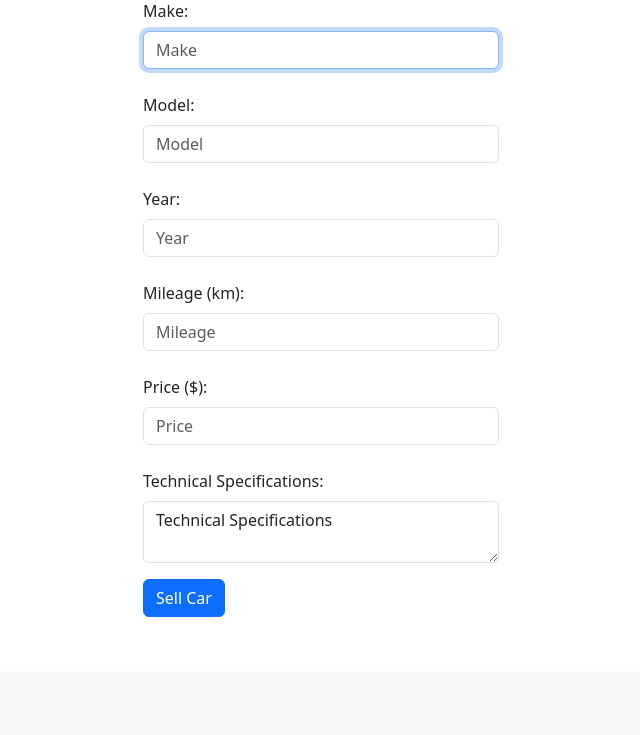
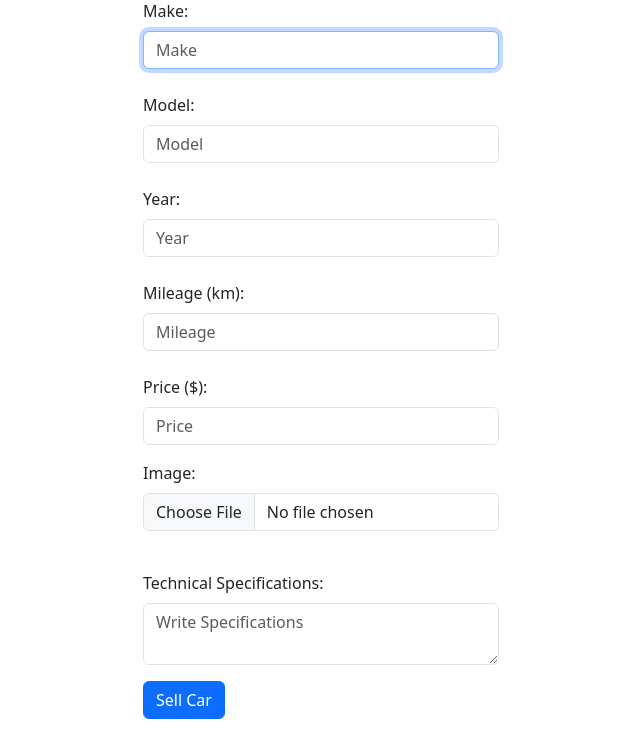
Before and after one commit to ramiqayya/cs50final, a Flask app: page /sell in a window 1280 px wide. Shown: the part 129-864 px from the top of the page, without its empty margins (319-959 px from the left). Before the commit the page ends 746 px from the top, so only its background shows below. Run offline with Flask 2, Linux system fonts and the light colour scheme; the visitor is signed in with stand-in values (Sample User, id 1); some libraries are stand-ins or nearby versions.

Commit message:
Add images database now it is available to add images directly to the database

```diff
--- a/app.py
+++ b/app.py
@@ -3,9 +3,21 @@ from flask import Flask, redirect, render_template, url_for, request, session
 from flask_session import Session
 from helpers import apology, login_required, usd, km
 from werkzeug.security import check_password_hash, generate_password_hash
+from flask_wtf import FlaskForm
+from wtforms import FileField, SubmitField
 from cs50 import SQL
+from werkzeug.utils import secure_filename
 
 app = Flask(__name__)
+app.config['SECRET_KEY'] = 'supersecretkey'
+app.config['UPLOAD_FOLDER'] = 'static/files'
+
+
+class UploadFileForm(FlaskForm):
+    file = FileField("File")
+    submit = SubmitField("Upload File")
+
+
 app.config["TEMPLATES_AUTO_RELOAD"] = True
 
 app.jinja_env.filters["usd"] = usd
@@ -114,6 +126,7 @@ def agree(id):
 
     db.execute("DELETE FROM requests WHERE car_id=?", id)
     db.execute("DELETE FROM cars WHERE car_id=?", id)
+    db.execute("DELETE FROM images WHERE car_id=?", id)
     return redirect("/requests")
 
 
@@ -135,7 +148,9 @@ def reject(id):
 @app.route("/sell", methods=["GET", "POST"])
 @login_required
 def sell():
+    form = UploadFileForm()
     if request.method == "POST":
+
         make = request.form.get("make")
         if not make:
             return apology("must provide make")
@@ -154,12 +169,35 @@ def sell():
         technical = request.form.get("technical")
         if not technical:
             return apology("must provide technical specifications")
+
+        file = form.file.data
+        file.save(os.path.join(os.path.abspath(os.path.dirname(__file__)),
+                               app.config['UPLOAD_FOLDER'], secure_filename(file.filename)))
+        with open(os.path.join(os.path.abspath(os.path.dirname(__file__)),
+                               app.config['UPLOAD_FOLDER'], secure_filename(file.filename)), 'rb') as f:
+            data = f.read()
+
+        # image = request.files.get("image")
+        # if not image:
+        #     return apology("must provide image")
+
         db.execute("INSERT INTO cars ( make, model, year, mileage, price, technical, seller_id) VALUES (?,?,?,?,?,?,?)",
                    make, model, year, mileage, price, technical, session["user_id"])
+        car_id = db.execute(
+            "SELECT car_id FROM cars ORDER BY car_id DESC LIMIT 1")
+        db.execute("INSERT INTO images (img,car_id) VALUES (?,?)",
+                   data, car_id[0]['car_id'])
+
+        # try:
+        #     db.execute(
+        #         "INSERT INTO images (car_id,img) VALUES(?,?)", car_id, image)
+        # except:
+        #     return apology("NO FILES FOUND")
+
         return redirect("/")
 
     else:
-        return render_template("addcar.html")
+        return render_template("addcar.html", form=form)
 
 
 @app.route("/register", methods=["GET", "POST"])
@@ -196,6 +234,7 @@ def register():
 @app.route("/")
 @login_required
 def index():
+
     name = db.execute(
         "SELECT username FROM users WHERE user_id=?", session["user_id"])
     # cars = db.execute("SELECT * FROM cars")
--- a/templates/addcar.html
+++ b/templates/addcar.html
@@ -1,7 +1,7 @@
 {% extends "layout.html" %}
 
 {% block head%}
-<title>Login page</title>
+<title>Sell Car</title>
 {% endblock %}
 
 {% block body %}
@@ -13,7 +13,7 @@
         <div class="col mt-3">
             <h1 class="text-center">Sell Car</h1>
 
-            <form action="/sell" method="POST">
+            <form action="/sell" method="POST" enctype="multipart/form-data">
                 <div class="mb-3">
                     <label for="make" class="form-label">Make:</label>
                     <input type="text" class="form-control" autocomplete="off" autofocus name="make" id="make"
@@ -31,12 +31,20 @@
                         placeholder="Mileage">
                     <br>
                     <label for="price" class="form-label">Price ($):</label>
-                    <input type="text" class="form-control" autocomplete="off" name="price" id="price"
+                    <input type="text" class="form-control mb-3" autocomplete="off" name="price" id="price"
                         placeholder="Price">
+                    {{form.hidden_tag()}}
+                    <!-- {{form.file()}} -->
+                    <!-- {{form.submit()}} -->
+                    <div class="mb-3">
+                        <label for="formFile" class="form-label">Image:</label>
+                        <input class="form-control" name="file" type="file" id="file">
+                    </div>
+
                     <br>
                     <label for="technical" class="form-label">Technical Specifications:</label>
-                    <textarea type="text" class="form-control mb-3" autocomplete="off" name="technical"
-                        id="technical">Technical Specifications</textarea>
+                    <textarea type="text" class="form-control mb-3" autocomplete="off" name="technical" id="technical"
+                        placeholder="Write Specifications"></textarea>
 
                     <input class="btn btn-primary" type="submit" value="Sell Car">
                 </div>
--- a/templates/index.html
+++ b/templates/index.html
@@ -17,7 +17,7 @@
         </div>
         <div class="col-6">
             {% for req in appreqs%}
-            <div class="alert alert-warning alert-dismissible fade show" role="alert">
+            <div class="alert alert-success alert-dismissible fade show" role="alert">
                 <strong>Congratulations!</strong> Your request No. {{req.request_id}} for buying {{req.car_make}}
                 {{req.car_model}} from {{req.seller_name}} has been approved.
                 <form action="/r/{{req.request_id}}" method="POST">
```
Also changed, not shown: 6 other files.
